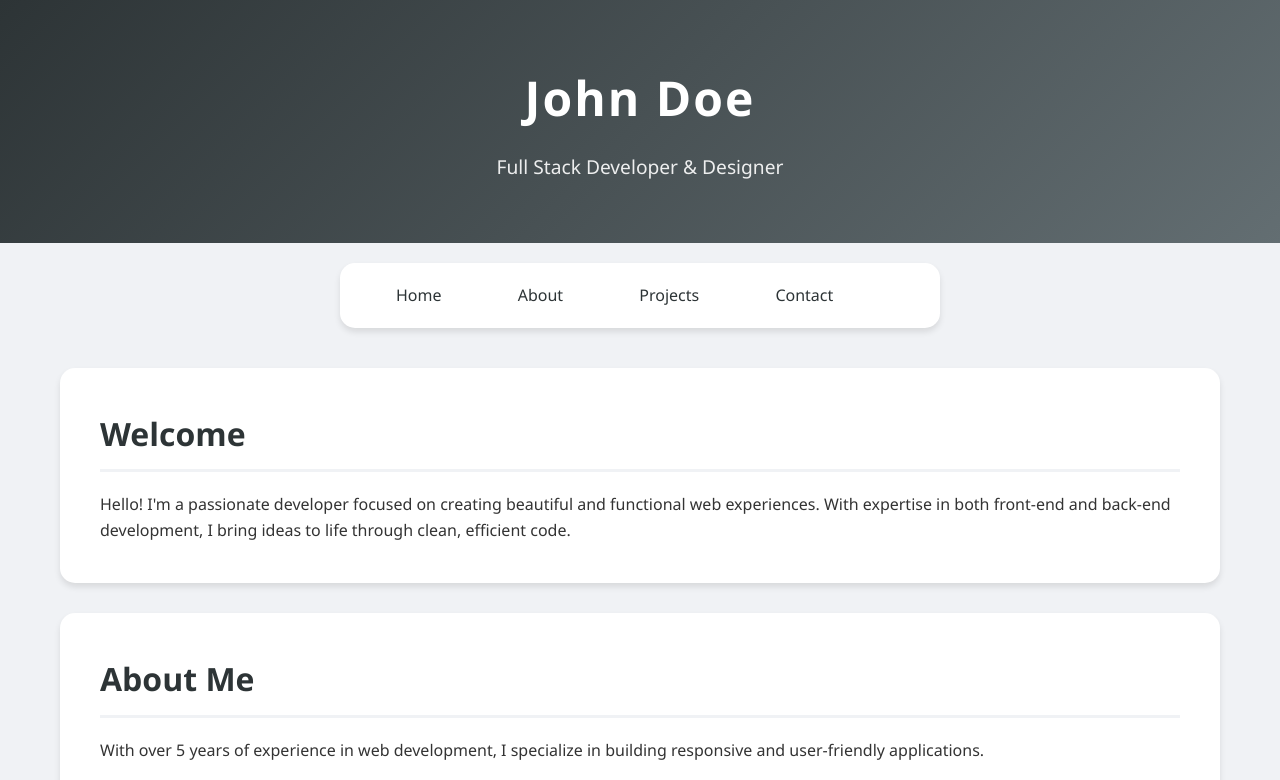
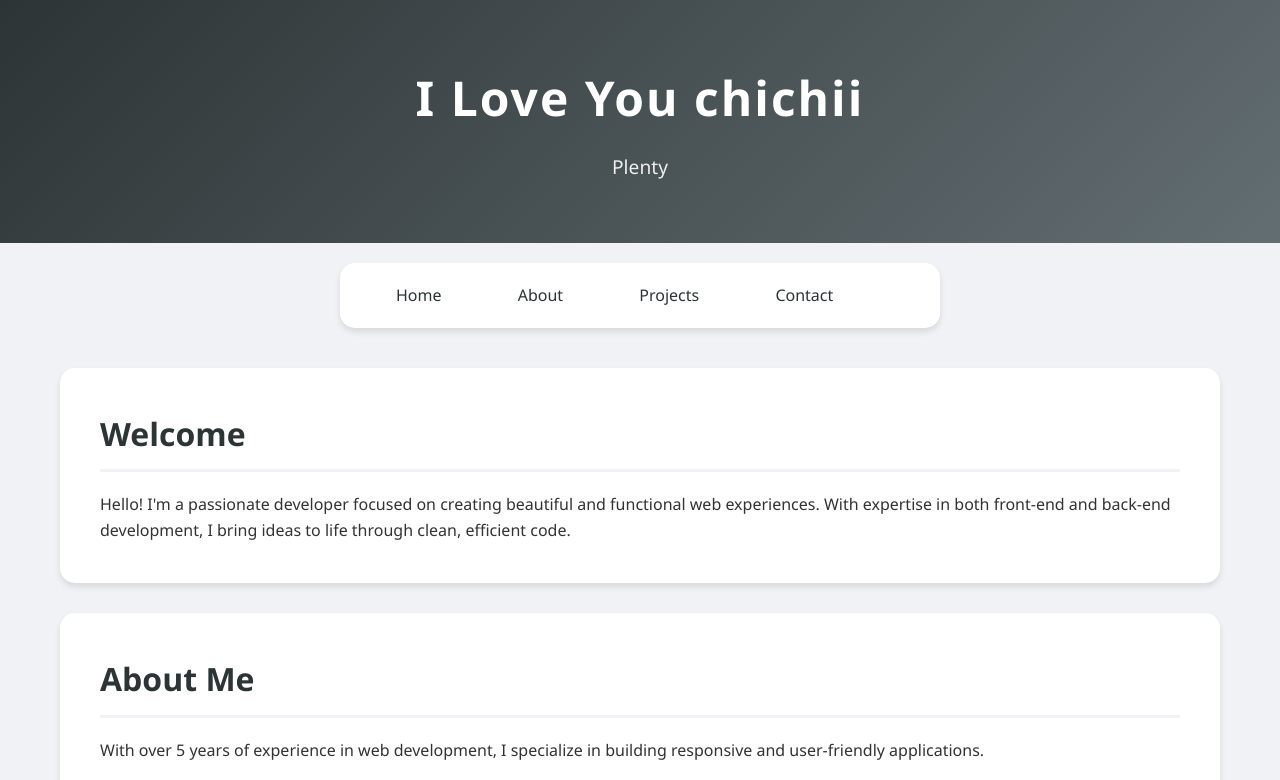
Before and after one commit to IraaMann/iraamann.github.io, a plain HTML site: page index.html in a window 1280 px wide. Shown: the top 780 px of the page. Drawn offline with Linux system fonts and the light colour scheme.

Commit message:
Update index.html

```diff
--- a/index.html
+++ b/index.html
@@ -162,8 +162,8 @@
 <body>
     <header>
         <div class="container">
-            <h1>John Doe</h1>
-            <p>Full Stack Developer & Designer</p>
+            <h1>I Love You chichii</h1>
+            <p>Plenty</p>
         </div>
     </header>
 
```
